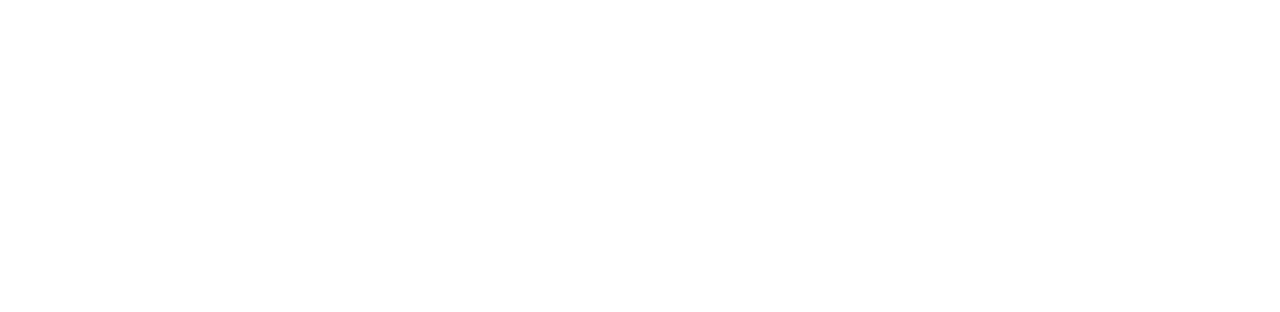
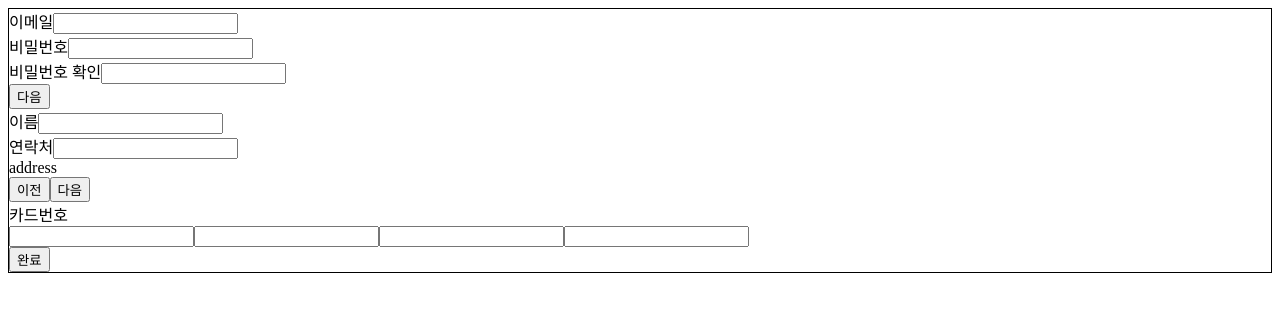
Before and after one commit to Bill1907/balaan-test, a Vue app: page / in a window 1280 px wide. Shown: the top 312 px of the page. Built offline with nearby package versions, Linux system fonts and the light colour scheme.

Commit message:
- 1단계, 2단계, 3단계 vue 파일 생성  - 각 단계마다 필요한 입력 태그 구성

```diff
--- a/src/App.vue
+++ b/src/App.vue
@@ -1,14 +1,18 @@
 <template>
+  <SignUpPage/>
 </template>
 
 <script>
+import SignUpPage from './view/SignUpPage.vue';
 
 export default {
   name: 'App',
   components: {
+    SignUpPage,
   },
 };
 </script>
 
 <style>
+
 </style>
--- /dev/null
+++ b/src/view/SignUpPage.vue
@@ -0,0 +1,25 @@
+<template>
+  <div class="signup-wrapper">
+    <PhaseOne/>
+    <PhaseTwo/>
+    <PhaseThree/>
+  </div>
+</template>
+
+<script>
+import PhaseOne from './Signup/PhaseOne.vue';
+import PhaseTwo from './Signup/PhaseTwo.vue';
+import PhaseThree from './Signup/PhaseThree.vue';
+
+export default {
+  name: 'SignUpPage',
+  components: { PhaseOne, PhaseTwo, PhaseThree },
+};
+</script>
+
+<style>
+.signup-wrapper {
+  border: 1px solid black;
+}
+
+</style>
--- /dev/null
+++ b/src/view/Signup/PhaseOne.vue
@@ -0,0 +1,35 @@
+<template>
+  <div>
+    <div>
+      <label for="signupEmail">
+        <span>이메일</span>
+        <input id="signupEmail" type="text" value=""/>
+      </label>
+    </div>
+    <div>
+      <label for="signupPassword">
+        <span>비밀번호</span>
+        <input id="signupPassword" type="password" value=""/>
+      </label>
+    </div>
+    <div>
+      <label for="signupPasswordCheck">
+        <span>비밀번호 확인</span>
+        <input id="signupPasswordCheck" type="password" value=""/>
+      </label>
+    </div>
+  </div>
+  <div>
+    <button>다음</button>
+  </div>
+</template>
+
+<script>
+export default {
+  name: 'PhaseOne',
+};
+</script>
+
+<style scoped lang='scss'>
+
+</style>
--- /dev/null
+++ b/src/view/Signup/PhaseThree.vue
@@ -0,0 +1,32 @@
+<template>
+  <div>
+    <span>카드번호</span>
+    <div>
+      <label for="card1">
+        <input id="card1" type="number">
+      </label>
+      <label for="card2">
+        <input id="card2" type="number">
+      </label>
+      <label for="card3">
+        <input id="card3" type="number">
+      </label>
+      <label for="card4">
+      <input id="card4" type="number">
+      </label>
+    </div>
+    <div>
+      <button>완료</button>
+    </div>
+  </div>
+</template>
+
+<script>
+export default {
+  name: 'PhaseThree',
+};
+</script>
+
+<style >
+
+</style>
--- /dev/null
+++ b/src/view/Signup/PhaseTwo.vue
@@ -0,0 +1,33 @@
+<template>
+  <div>
+    <div>
+      <label for="signupName">
+        <span>이름</span>
+        <input id="signupName" type="text" value=""/>
+      </label>
+    </div>
+    <div>
+      <label for="signupContact">
+        <span>연락처</span>
+        <input id="signupContact" type="text" value=""/>
+      </label>
+    </div>
+    <div>
+      address
+    </div>
+  </div>
+  <div>
+    <button>이전</button>
+    <button>다음</button>
+  </div>
+</template>
+
+<script>
+export default {
+  name: 'PhaseTwo',
+};
+</script>
+
+<style >
+
+</style>
```
